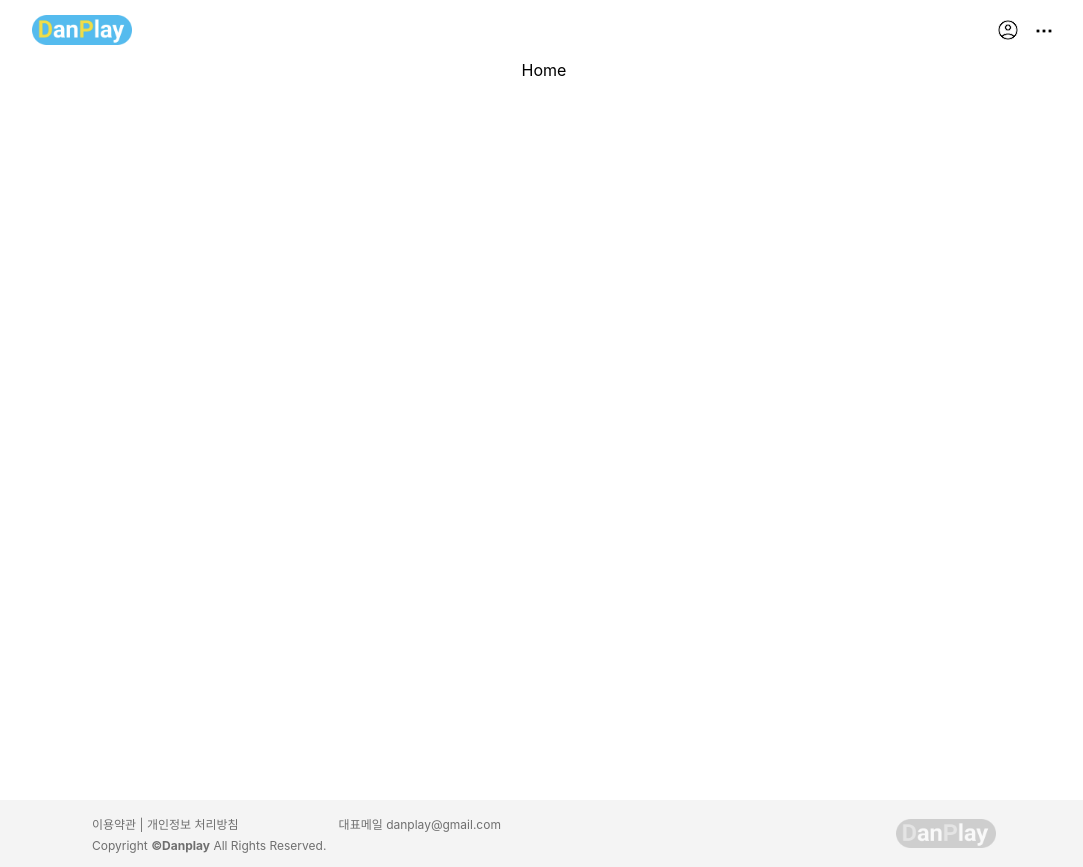
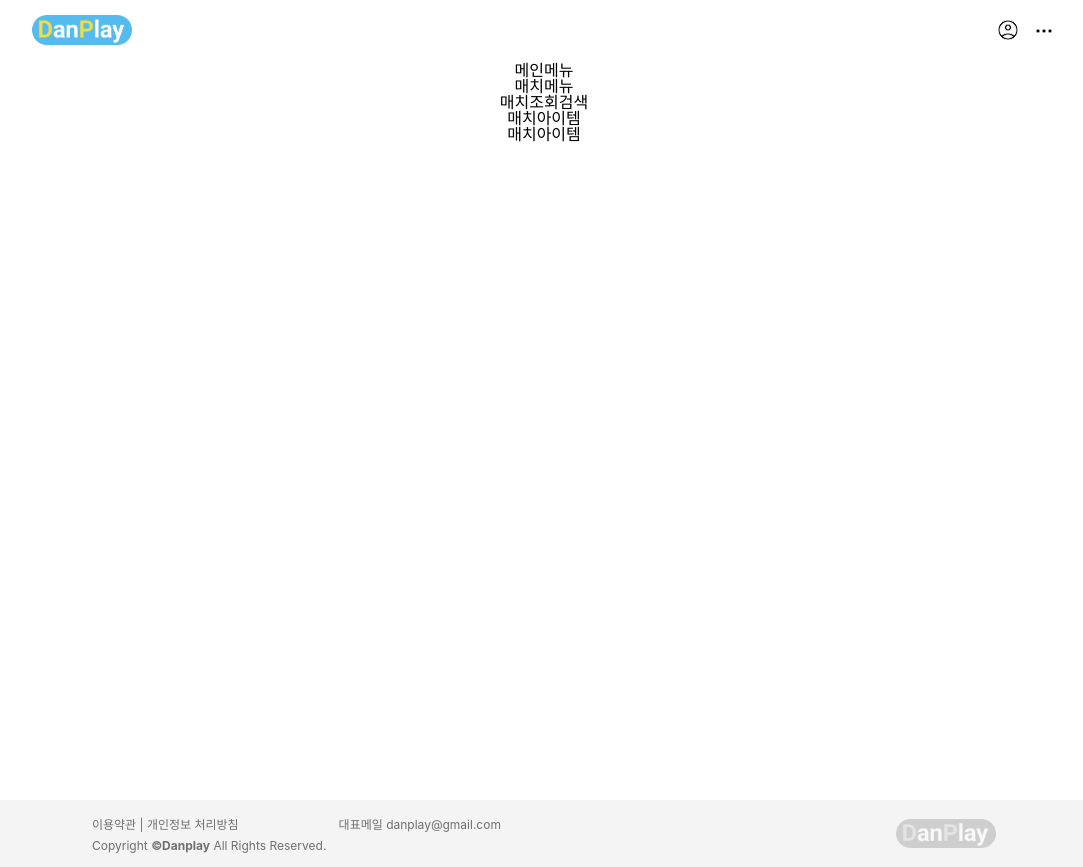
Before and after one commit to GyeongSoTone/Danplay-frontend, a React (Create React App) app: page / in a window 1280 px wide. Shown: the whole page, without its empty margins (96-1179 px from the left). Built offline with nearby package versions, Linux system fonts and the light colour scheme.

Commit message:
✨ [#5] 매치 조회 레이아웃 구성

```diff
--- /dev/null
+++ b/src/components/match/MainMenu.js
@@ -0,0 +1,7 @@
+import React from 'react'
+
+const MainMenu = () => {
+  return <div>메인메뉴</div>
+}
+
+export default MainMenu
--- /dev/null
+++ b/src/components/match/MatchItem.js
@@ -0,0 +1,7 @@
+import React from 'react'
+
+const MatchItem = () => {
+  return <div>매치아이템</div>
+}
+
+export default MatchItem
--- /dev/null
+++ b/src/components/match/MatchList.js
@@ -0,0 +1,13 @@
+import React from 'react'
+import MatchItem from './MatchItem'
+
+const MatchList = () => {
+  return (
+    <div>
+      <MatchItem />
+      <MatchItem />
+    </div>
+  )
+}
+
+export default MatchList
--- /dev/null
+++ b/src/components/match/MatchMenu.js
@@ -0,0 +1,7 @@
+import React from 'react'
+
+const MatchMenu = () => {
+  return <div>매치메뉴</div>
+}
+
+export default MatchMenu
--- /dev/null
+++ b/src/components/match/SearchMatch.js
@@ -0,0 +1,7 @@
+import React from 'react'
+
+const SearchMatch = () => {
+  return <div>매치조회검색</div>
+}
+
+export default SearchMatch
--- a/src/pages/Home.js
+++ b/src/pages/Home.js
@@ -1,7 +1,19 @@
 import React from 'react'
 
+import MainMenu from '../components/match/MainMenu'
+import MatchMenu from '../components/match/MatchMenu'
+import SearchMatch from '../components/match/SearchMatch'
+import MatchList from '../components/match/MatchList'
+
 const Home = () => {
-  return <div>Home</div>
+  return (
+    <div>
+      <MainMenu />
+      <MatchMenu />
+      <SearchMatch />
+      <MatchList />
+    </div>
+  )
 }
 
 export default Home
```
Also changed, not shown: src/components/match/MainMenu.module.scss (added), src/components/match/MatchItem.scss (added), src/components/match/MatchList.module.scss (added), src/components/match/MatchMenu.module.scss (added), src/components/match/SearchMatch.module.scss (added).
